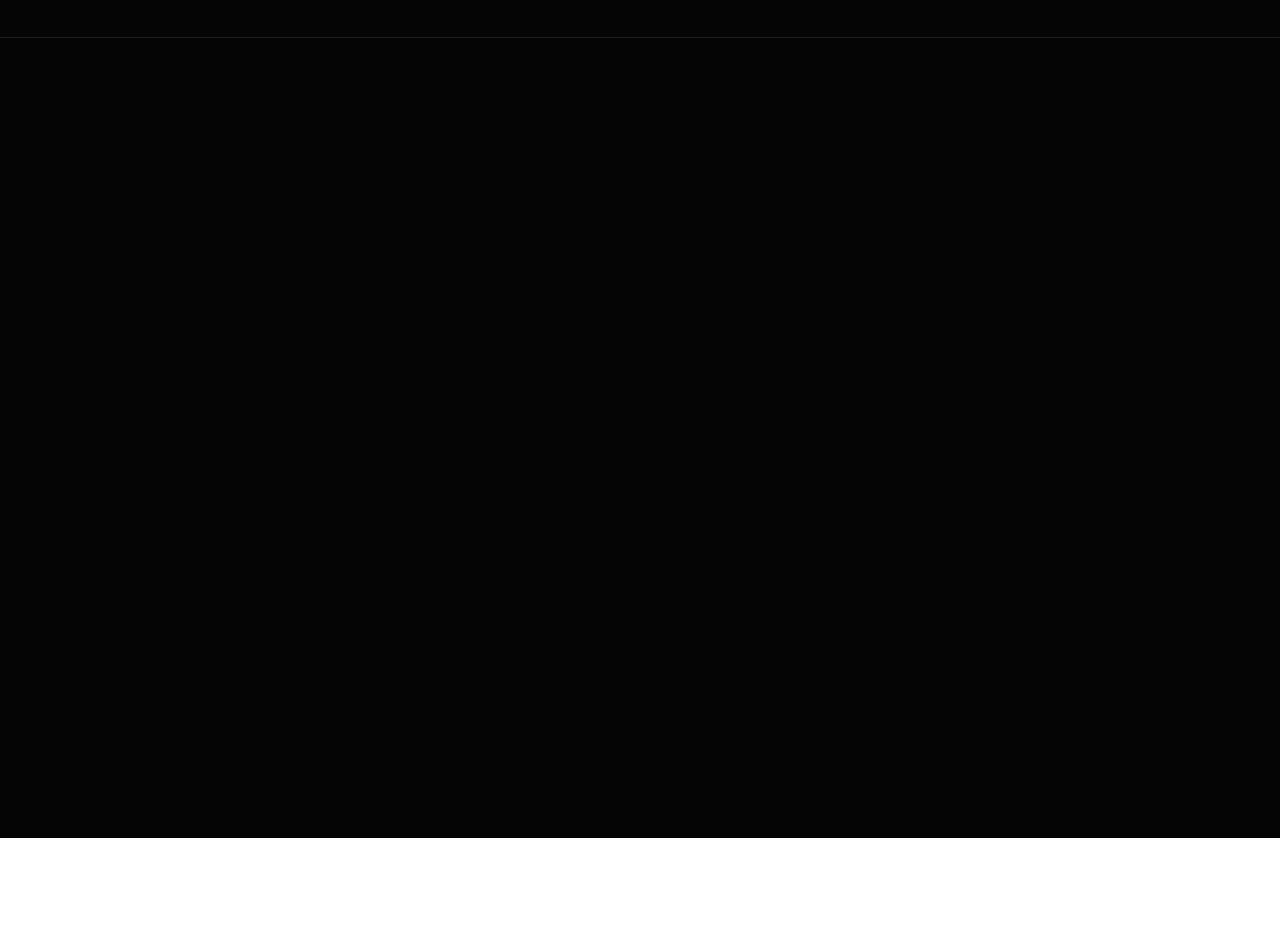
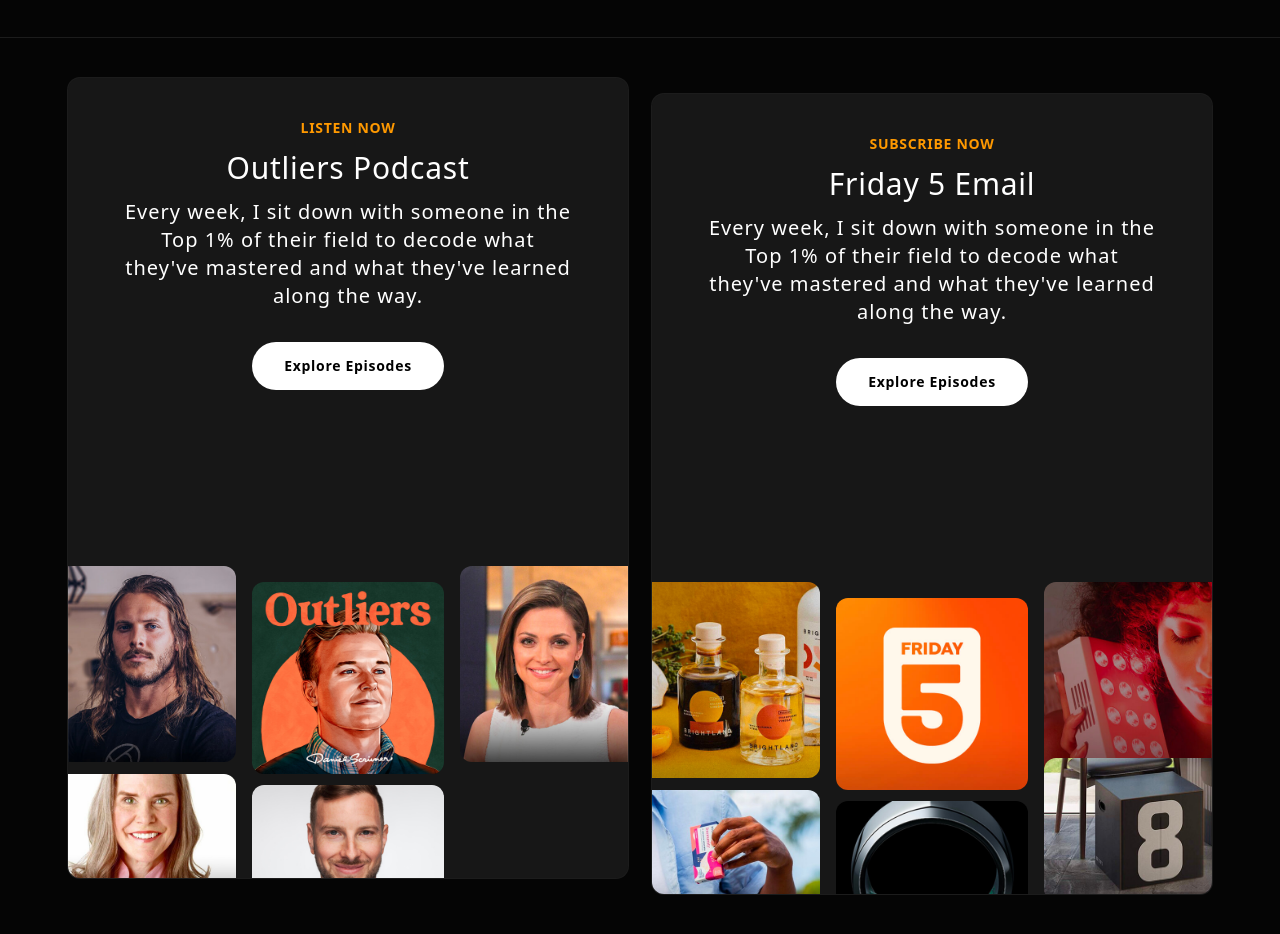
Before and after one commit to devbo-xy/xylo-fe, a Next.js app: page / in a window 1280 px wide. Shown: the part 1746-2680 px from the top of the page. Before the commit the page ends 2584 px from the top, so only its background shows below. Built offline with nearby package versions, Linux system fonts and the light colour scheme.

Commit message:
update section

```diff
--- a/src/components/organisms/Page/Hero/index.js
+++ b/src/components/organisms/Page/Hero/index.js
@@ -10,24 +10,32 @@
         <div className="flex h-full items-center justify-center">
           <div className="max-w-6xl w-full flex justify-center flex-row space-x-[17rem]">
             <Link href="# ">
+              <div className="cursor-pointer">
                 <h2 className="text-sm text-white font-semibold hover:text-[#FF9900]">
                   Podcast
                 </h2>
+              </div>
             </Link>
             <Link href="# ">
+              <div className="cursor-pointer">
                 <h2 className="text-sm text-white font-semibold hover:text-[#FF9900]">
                   Newsletter
                 </h2>
+              </div>
             </Link>
             <Link href="# ">
+              <div className="cursor-pointer">
                 <h2 className="text-sm text-white font-semibold hover:text-[#FF9900]">
                   Topics & Tags
                 </h2>
+              </div>
             </Link>
             <Link href="# ">
+              <div className="cursor-pointer">
                 <h2 className="text-sm text-white font-semibold hover:text-[#FF9900]">
                   More
                 </h2>
+              </div>
             </Link>
           </div>
         </div>
--- a/src/components/organisms/Page/Section/index.js
+++ b/src/components/organisms/Page/Section/index.js
@@ -5,7 +5,7 @@
 export const Section = () => {
   const CardTwo = (props) => {
     return (
-      <div className="lg:w-[21rem] w-full h-[11rem] rounded-xl bg-white flex justify-center items-center text-center">
+      <div className="lg:w-[21rem] w-full h-[11rem] rounded-xl bg-white flex justify-center items-center text-center cursor-pointer">
         <div className="flex flex-col space-y-2 justify-center items-center">
           <div className="bg-black h-12 w-12 rounded-full flex justify-center items-center">
             <Image src={props.src} alt={props.alt} height={28} width={28} />
--- a/src/components/organisms/Page/SectionTwo/index.js
+++ b/src/components/organisms/Page/SectionTwo/index.js
@@ -1,11 +1,196 @@
+import { Assets } from "assets";
 import React from "react";
+import Image from "next/image";
 
 export const SectionTwo = () => {
   return (
-    <div className="h-full w-full px-6 bg-[#050505] ring-1 ring-[#1c1c1c]">
-      <div className="h-screen flex justify-center items-center">
-        <div className="flex flex-row">
-          <div></div>
+    <div className="min-h-screen w-full px-6 py-10 bg-[#050505] ring-1 ring-[#1c1c1c]">
+      <div className="flex justify-center items-center max-w-6xl mx-auto">
+        <div className="flex flex-col lg:flex-row space-y-4 lg:space-x-6 px-2">
+          <div className="bg-[#171717] ring-1 ring-[#1c1c1c] w-full lg:w-[35rem] h-[33rem] lg:h-[100vh] rounded-xl py-10 relative overflow-hidden">
+            <div className="flex flex-col space-y-8">
+              <div className="flex items-center flex-col space-y-3">
+                <h4 className="text-[#FF9900] font-bold text-xs lg:text-sm uppercase tracking-wider text-center">
+                  Listen Now
+                </h4>
+                <h2 className="text-white text-2xl lg:text-3xl tracking-wide text-center">
+                  Outliers Podcast
+                </h2>
+                <p className="text-center text-lg lg:text-xl text-white w-full lg:w-[80%] tracking-wider font-extralight">
+                  Every week, I sit down with someone in the Top 1% of their
+                  field to decode what they've mastered and what they've learned
+                  along the way.
+                </p>
+              </div>
+              <div className="bg-white h-[3rem] w-[12rem] mx-auto rounded-full flex justify-center items-center">
+                <span className="text-sm tracking-wider font-semibold">
+                  Explore Episodes
+                </span>
+              </div>
+            </div>
+            <div className="lg:w-[10.5rem] w-[5.5rem] h-[5.5rem] lg:h-[10.5rem] absolute bottom-[5rem] lg:bottom-[9rem]">
+              <Image
+                className="rounded-r-xl"
+                src={Assets.ImgListen1}
+                alt="Image Listen 1"
+              />
+            </div>
+            <div className="lg:w-[12rem] w-[6.3rem] h-[6.3rem] lg:h-[12rem] absolute left-[6.1rem] bottom-[3.5rem] lg:left-[11.5rem] lg:bottom-[6.5rem]">
+              <Image
+                className="rounded-xl"
+                src={Assets.ImgListen2}
+                alt="Image Listen 2"
+              />
+            </div>
+            <div className="lg:w-[10.5rem] w-[5.5rem] h-[5.5rem] lg:h-[10.5rem] absolute right-0 bottom-[5rem] lg:bottom-[9rem]">
+              <Image
+                className="rounded-l-xl"
+                src={Assets.ImgListen3}
+                alt="Image Listen 3"
+              />
+            </div>
+            <div className="lg:w-[10.5rem] w-[5.5rem] h-[5.5rem] lg:h-[10.5rem] absolute -bottom-[2rem] lg:-bottom-[4rem]">
+              <Image
+                className="rounded-r-xl"
+                src={Assets.ImgListen4}
+                alt="Image Listen 4"
+              />
+            </div>
+            <div className="lg:w-[12rem] w-[6.3rem] h-[6.3rem] lg:h-[12rem] absolute left-[6.1rem] -bottom-[3.5rem] lg:left-[11.5rem] lg:-bottom-[6.2rem]">
+              <Image
+                className="rounded-xl"
+                src={Assets.ImgListen5}
+                alt="Image Listen 5"
+              />
+            </div>
+          </div>
+          <div className="bg-[#171717] ring-1 ring-[#1c1c1c] w-full lg:w-[35rem] h-[33rem] lg:h-[100vh] rounded-xl py-10 relative overflow-hidden">
+            <div className="flex flex-col space-y-8">
+              <div className="flex items-center flex-col space-y-3">
+                <h4 className="text-[#FF9900] font-bold text-xs lg:text-sm uppercase tracking-wider text-center">
+                  Subscribe Now
+                </h4>
+                <h2 className="text-white text-2xl lg:text-3xl tracking-wide text-center">
+                  Friday 5 Email
+                </h2>
+                <p className="text-center text-lg lg:text-xl text-white w-full lg:w-[80%] tracking-wider font-extralight">
+                  Every week, I sit down with someone in the Top 1% of their
+                  field to decode what they've mastered and what they've learned
+                  along the way.
+                </p>
+              </div>
+              <div className="bg-white h-[3rem] w-[12rem] mx-auto rounded-full flex justify-center items-center">
+                <span className="text-sm tracking-wider font-semibold">
+                  Explore Episodes
+                </span>
+              </div>
+            </div>
+            <div className="lg:w-[10.5rem] w-[5.5rem] h-[5.5rem] lg:h-[10.5rem] absolute bottom-[5rem] lg:bottom-[9rem]">
+              <Image
+                className="rounded-r-xl"
+                src={Assets.ImgSubs1}
+                alt="Image Subscribe 1"
+              />
+            </div>
+            <div className="lg:w-[12rem] w-[6.3rem] h-[6.3rem] lg:h-[12rem] absolute left-[6.1rem] bottom-[3.5rem] lg:left-[11.5rem] lg:bottom-[6.5rem]">
+              <Image
+                className="rounded-xl"
+                src={Assets.ImgSubs2}
+                alt="Image Subscribe 2"
+              />
+            </div>
+            <div className="lg:w-[10.5rem] w-[5.5rem] h-[5.5rem] lg:h-[10.5rem] absolute right-0 bottom-[5rem] lg:bottom-[9rem]">
+              <Image
+                className="rounded-l-xl"
+                src={Assets.ImgSubs3}
+                alt="Image Subscribe 3"
+              />
+            </div>
+            <div className="lg:w-[10.5rem] w-[5.5rem] h-[5.5rem] lg:h-[10.5rem] absolute -bottom-[2rem] lg:-bottom-[4rem]">
+              <Image
+                className="rounded-r-xl"
+                src={Assets.ImgSubs4}
+                alt="Image Subscribe 4"
+              />
+            </div>
+            <div className="lg:w-[12rem] w-[6.3rem] h-[6.3rem] lg:h-[12rem] absolute left-[6.1rem] -bottom-[3.5rem] lg:left-[11.5rem] lg:-bottom-[6.2rem]">
+              <Image
+                className="rounded-xl"
+                src={Assets.ImgSubs5}
+                alt="Image Subscribe 5"
+              />
+            </div>
+            <div className="lg:w-[12rem] w-[5.5rem] h-[5.5rem] lg:h-[12rem] absolute right-0 -bottom-[2rem] lg:-right-[1.5rem] lg:-bottom-[3.5rem]">
+              <Image
+                className="rounded-l-xl"
+                src={Assets.ImgSubs6}
+                alt="Image Subscribe 6"
+              />
+            </div>
+          </div>
+          {/* <div className="bg-[#171717] ring-1 ring-[#1c1c1c] w-full lg:w-[35rem] h-[100vh] rounded-xl py-10 relative overflow-hidden">
+            <div className="flex flex-col space-y-8">
+              <div className="flex items-center flex-col space-y-3">
+                <h4 className="text-[#FF9900] font-bold text-sm uppercase tracking-wider text-center">
+                  Subscribe Now
+                </h4>
+                <h2 className="text-white text-3xl tracking-wide text-center">
+                  Friday 5 Email
+                </h2>
+                <p className="text-center text-xl text-white w-[80%] tracking-wider font-extralight">
+                  Every Friday, I share five things I've been reading, using,
+                  and loving—including articles, biohacks, gadgets, and more.
+                </p>
+              </div>
+              <div className="bg-white h-[3rem] w-[12rem] mx-auto rounded-full flex justify-center items-center">
+                <span className="text-sm tracking-wider font-semibold">
+                  Subscribe Now
+                </span>
+              </div>
+            </div>
+            <div className="w-[10.5rem] h-[10.5rem] absolute bottom-[11rem]">
+              <Image
+                className="rounded-r-xl"
+                src={Assets.ImgSubs1}
+                alt="Image Subscribe 1"
+              />
+            </div>
+            <div className="w-[12rem] h-[12rem] absolute left-[11.5rem] bottom-[8rem]">
+              <Image
+                className="rounded-xl"
+                src={Assets.ImgSubs2}
+                alt="Image Subscribe 2"
+              />
+            </div>
+            <div className="w-[10.5rem] h-[10.5rem] absolute right-0 bottom-[11rem]">
+              <Image
+                className="rounded-l-xl"
+                src={Assets.ImgSubs3}
+                alt="Image Subscribe 3"
+              />
+            </div>
+            <div className="w-[12rem] h-[12rem] absolute -left-[1.5rem] -bottom-[3.5rem]">
+              <Image
+                className="rounded-r-xl"
+                src={Assets.ImgSubs4}
+                alt="Image Subscribe 4"
+              />
+            </div>
+            <div className="w-[12rem] h-[12rem] absolute left-[11.5rem] -bottom-[5.5rem]">
+              <Image
+                className="rounded-xl"
+                src={Assets.ImgSubs5}
+                alt="Image Subscribe 5"
+              />
+            </div>
+            <div className="w-[12rem] h-[12rem] absolute -right-[1.5rem] -bottom-[3.5rem]">
+              <Image
+                className="rounded-l-xl"
+                src={Assets.ImgSubs6}
+                alt="Image Subscribe 6"
+              />
+            </div>
+          </div> */}
         </div>
       </div>
     </div>
```
Lines whose indentation alone changed are shown as unchanged.
